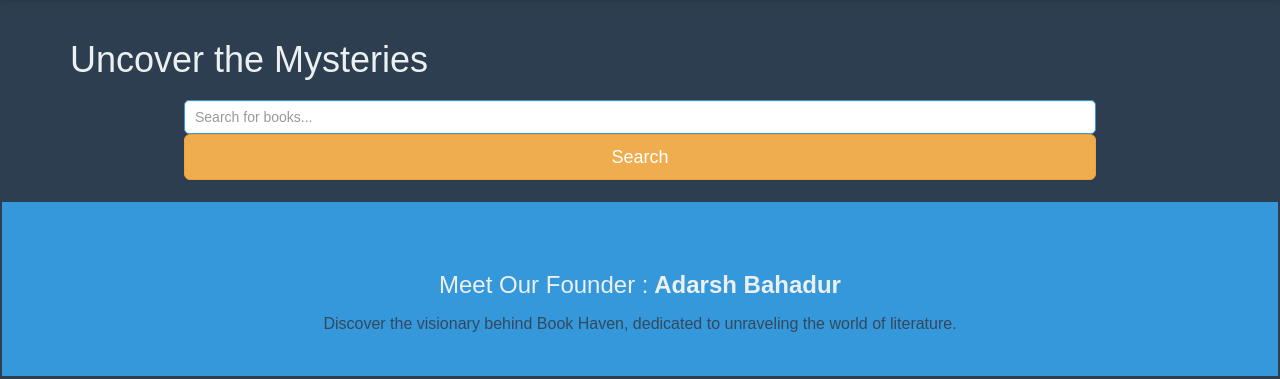
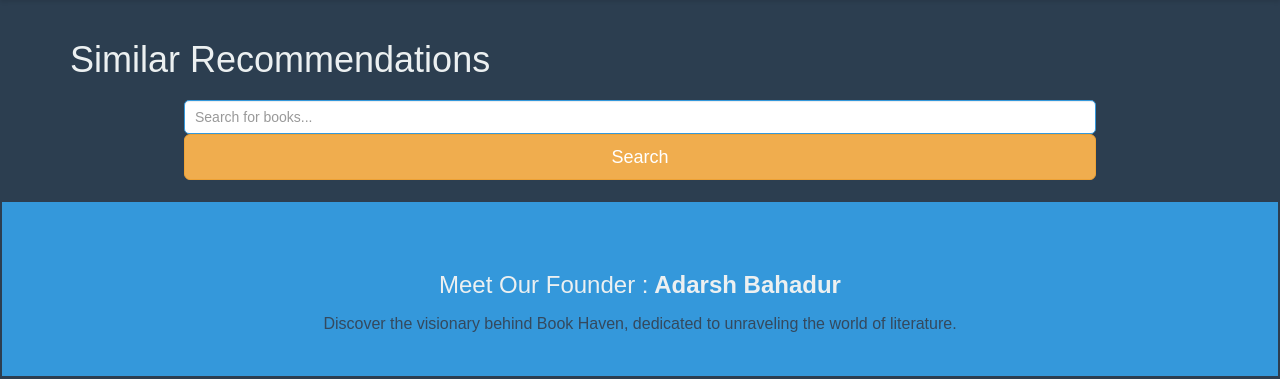
Before and after one commit to AdarshBahadur/Book-Recommender-Project, a Flask app: page /recommend in a window 1280 px wide. Shown: the part 50-429 px from the top of the page. Run offline with Flask 3, Linux system fonts and the light colour scheme; parts of the project's set-up code (start-up, migrations or seed data) failed here and were passed over.

Commit message:
Initial commit

```diff
--- a/templates/recommend.html
+++ b/templates/recommend.html
@@ -146,7 +146,7 @@
     <div class="container">
         <div class="row">
             <div class="col-xs-12">
-                <h1>Uncover the Mysteries</h1>
+                <h1>Similar Recommendations</h1>
                 <form action="/recommend_books" method="post">
                     <input name="user_input" type="text" class="form-control" placeholder="Search for books...">
                     <input type="submit" class="btn btn-lg btn-warning" value="Search">
```
